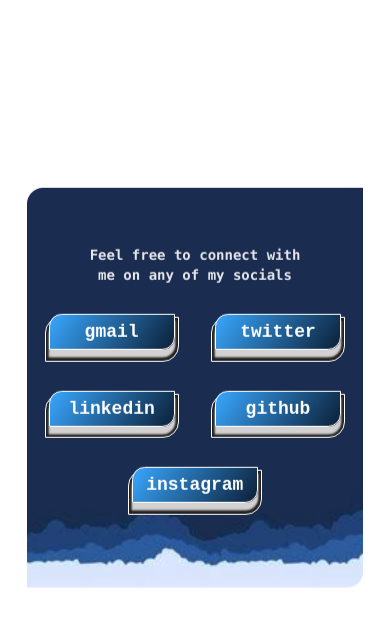
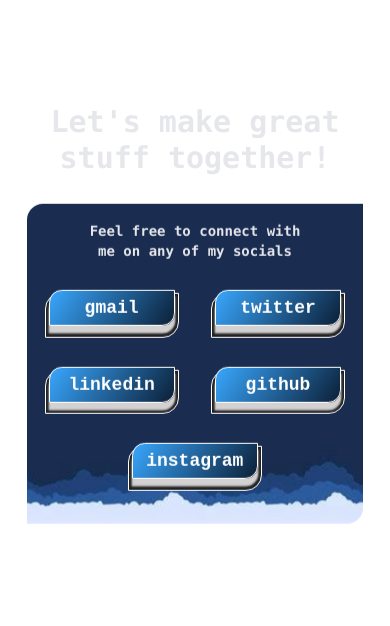
Before and after one commit to grzdev/portfolio, a SvelteKit app: page /contact in a window 390 px wide. Shown: the top 626 px of the page. Built offline with nearby package versions, Linux system fonts and the light colour scheme; some icons are missing.

Commit message:
clean up

```diff
--- a/src/modules/Contact.svelte
+++ b/src/modules/Contact.svelte
@@ -1,23 +1,24 @@
 <script>
   import Icon from "@iconify/svelte";
   import Image from "../images/together.png";
-  import { fade } from "svelte/transition";
+  import { fade, fly } from "svelte/transition";
 </script>
 
 <div
-  class="flex flex-col sm:flex-col md:flex-col text-white justify-center items-center mt-[1rem] sm:mt-[] md:mt-[1rem] gap-[-1rem] sm:gap-[1rem] md:gap-[1rem]"
+  class="flex flex-col sm:flex-col md:flex-col text-gray-200 justify-center items-center mt-[1rem] sm:mt-[] md:mt-[1rem] gap-[-1rem] sm:gap-[1rem] md:gap-[1rem]"
 >
   <div class="flex justify-center items-center flex-col">
     <h1
+      in:fade
       class="text-3xl sm:text-5xl md:text-5xl font-bold font-mono w-[20rem] sm:w-[35rem] md:w-[35rem] text-center mt-[1rem]"
     >
       Let's make great stuff together!
     </h1>
   </div>
   <div
-    class="flex flex-col mt-[1rem] mb-[3rem] sm:mb-[3rem] md:mb-[0rem] move-container"
+    class="flex flex-col mt-[2rem] sm:mt-[1rem] md:mt-[1rem] mb-[3rem] sm:mb-[3rem] md:mb-[0rem] move-container"
   >
-    <div class="flip-card">
+    <div class="flip-card" transition:fly={{ y: "100%", duration: 1000 }}>
       <div class="flip-front justify-center items-center flex flex-col">
         <h1
           class="text-gray-200 text-sm sm:text-xl md:text-xl mt-[-1rem] sm:mt-[-2rem] md:mt-[-3rem] font-mono font-bold text-center w-[14rem] sm:w-[20rem] md:w-[20rem]"
@@ -27,27 +28,27 @@
         <div
           class="w-[20rem] sm:w-[30rem] md:w-[30rem] gap-[2rem] mt-[2rem] flex flex-wrap justify-center items-center"
         >
-          <a href="">
+          <a href="mailto:damilolaoyeniyi13@gmail.com">
             <button class="">
               <span class="text-sm"> gmail </span>
             </button>
           </a>
-          <a href="">
+          <a href="https://twitter.com/grzdev_">
             <button class="">
               <span class="text-sm"> twitter </span>
             </button>
           </a>
-          <a href="">
+          <a href="https://www.linkedin.com/in/damilola-oyeniyi-97805b23a/">
             <button class="">
               <span class="text-sm"> linkedin </span>
             </button>
           </a>
-          <a href="">
+          <a href="https://github.com/grzdev">
             <button class="">
               <span class="text-sm"> github </span>
             </button>
           </a>
-          <a href="">
+          <a href="https://www.instagram.com/grzdev_/">
             <button class="">
               <span class="text-sm"> instagram </span>
             </button>
@@ -71,7 +72,7 @@
     /* Set different width and height for smaller screens */
     .flip-card {
       width: 21rem;
-      height: 25rem;
+      height: 20rem;
     }
   }
 
```
